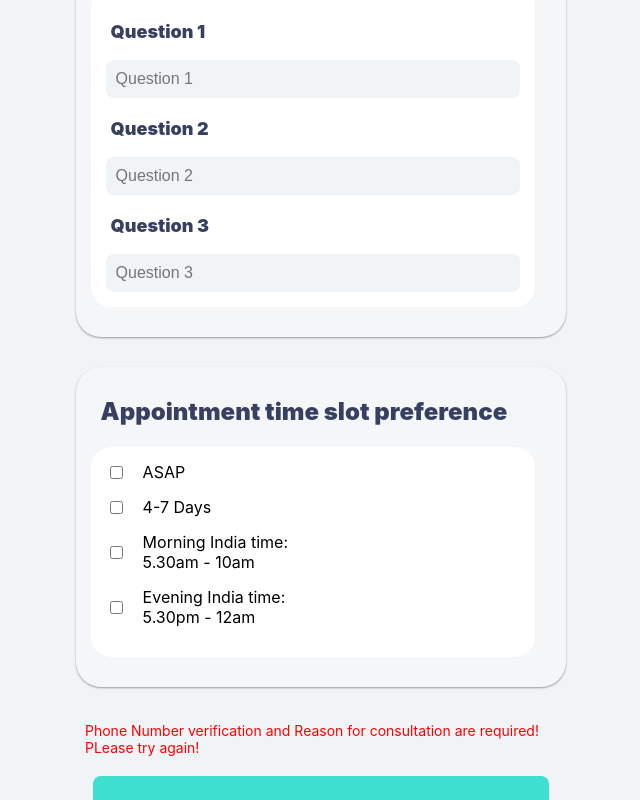
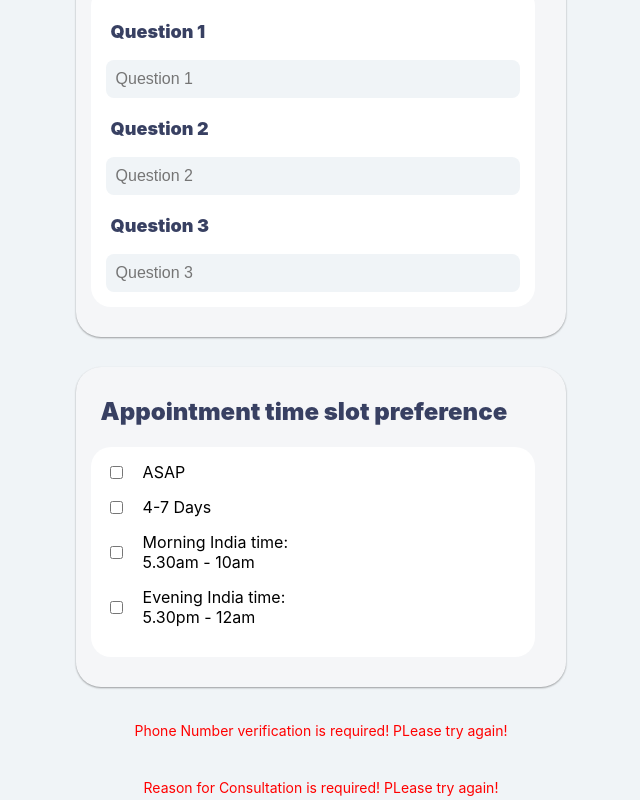
Before and after one commit to samryker/medipocket-webapp, a React (Create React App) app: page /intakeForm in a window 1280 px wide. Both pictures are taken after a click on the element "Submit". Shown: the part 3399-4199 px from the top of the page, without its empty margins (319-959 px from the left). Built offline with nearby package versions, Linux system fonts and the light colour scheme.

Commit message:
appointment blocker

```diff
--- a/src/screens/MainScreens/Doctor/IntakeForm.js
+++ b/src/screens/MainScreens/Doctor/IntakeForm.js
@@ -29,6 +29,7 @@ export default function IntakeForm() {
   // verifiedIsGood = 2 means clicked and false invalid code
   const [verifiedIsGood, setVerifiedIsGood] = useState(0);
   const [errorsOfUser, setErrorsOfUser] = useState("");
+  const [errorsOfUser2, setErrorsOfUser2] = useState("");
 
   // Inputs
   const [mynumber, setnumber] = useState("");
@@ -365,12 +366,19 @@ export default function IntakeForm() {
     if (appointment2) appointment += "4-7 Days";
     if (appointment3) appointment += "Morning India time: 5.30am - 10am";
     if (appointment4) appointment += "Evening India time: 5.30pm - 12am";
-    if (phone.length === 0 || verifiedIsGood !== 1 || f3.length === 0) {
+    if (phone.length === 0 || verifiedIsGood !== 1) {
       setErrorsOfUser(
-        "Phone Number verification and Reason for consultation are required! PLease try again!"
+        "Phone Number verification is required! PLease try again!"
       );
-      // setHelp2(true);
     } else {
+      setErrorsOfUser('')
+    }
+     if (f3.length === 0){
+      setErrorsOfUser2('Reason for Consultation is required! PLease try again!')
+    } else {
+      setErrorsOfUser2('')
+    }
+    if(f3.length > 0 && verifiedIsGood === 1) {
       let user = {
         type_form: "intake_form",
         doc_name: doctorName ? doctorName : "_blank",
@@ -407,7 +415,6 @@ export default function IntakeForm() {
           console.log("res from intakeForm => ", res);
           setIndicatorLoad(false);
           setHelp(true);
-          // navigation.navigate("homePage");
           console.log("DONE");
         })
         .catch((err) => {
@@ -1012,7 +1019,7 @@ export default function IntakeForm() {
         <div className="intake-card shadow1">
           <p className="intake-card-title">Reason For Consulting The Doctor</p>
           <div className="intake-inputs-container">
-            {errorsOfUser.length > 0 ? (
+            {errorsOfUser2.length > 0 ? (
               <>
                 <input
                   className="intake-input intake-error-field"
@@ -1149,6 +1156,21 @@ export default function IntakeForm() {
             </p>
           </div>
         )}
+        {errorsOfUser2.length > 0 && (
+          <div
+            style={{
+              width: "100%",
+              display: "flex",
+              flexDirection: "row",
+              justifyContent: "center",
+              alignItems: "center",
+            }}
+          >
+            <p style={{ color: "red", fontSize: "14px", margin: "20px" }}>
+              {errorsOfUser2}{" "}
+            </p>
+          </div>
+        )}
         <div
           className={"submit-container2 submit1"}
           style={{ cursor: "pointer" }}
--- a/src/screens/MainScreens/Doctor/styles.css
+++ b/src/screens/MainScreens/Doctor/styles.css
@@ -349,17 +349,21 @@ font-weight: 700;
     flex-direction: row;
     align-items: center;
 }
+.prefix-container input{
+    border-radius: 0 8px 8px 0;
+}
 .prefix {
     outline: none;
     border: 0;
     font-size: 16px;
     background-color: #f0f4f7;
-    border-radius: 8px;
+    border-radius: 8px 0 0 8px;
     width: 30px;
     margin-top: 20px;
     color: #000000;
-    padding: 10px;
+    padding: 8.5px;
 }
+
 /* media query */
 @media only screen and (max-width: 1000px) {
     .age-container {
```
